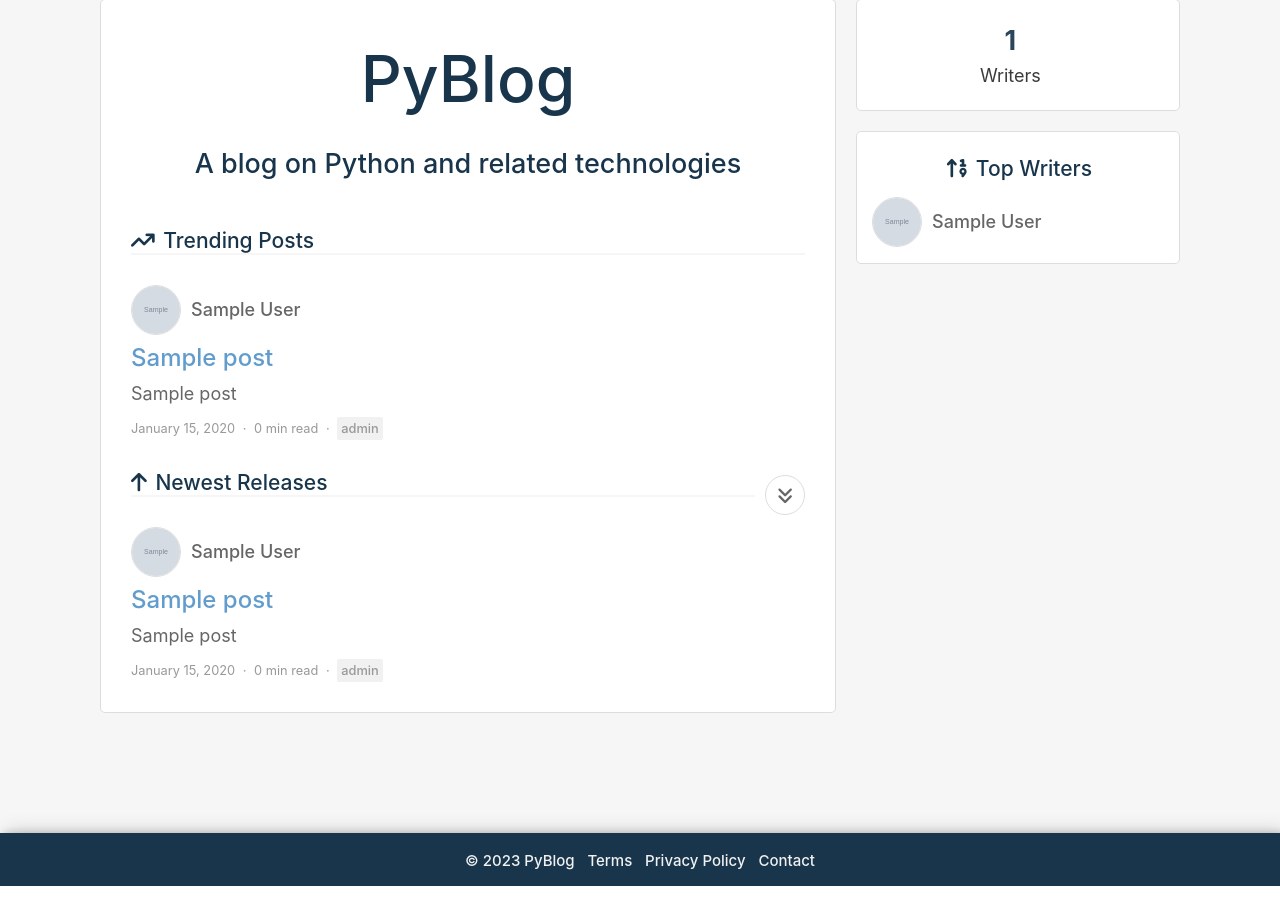
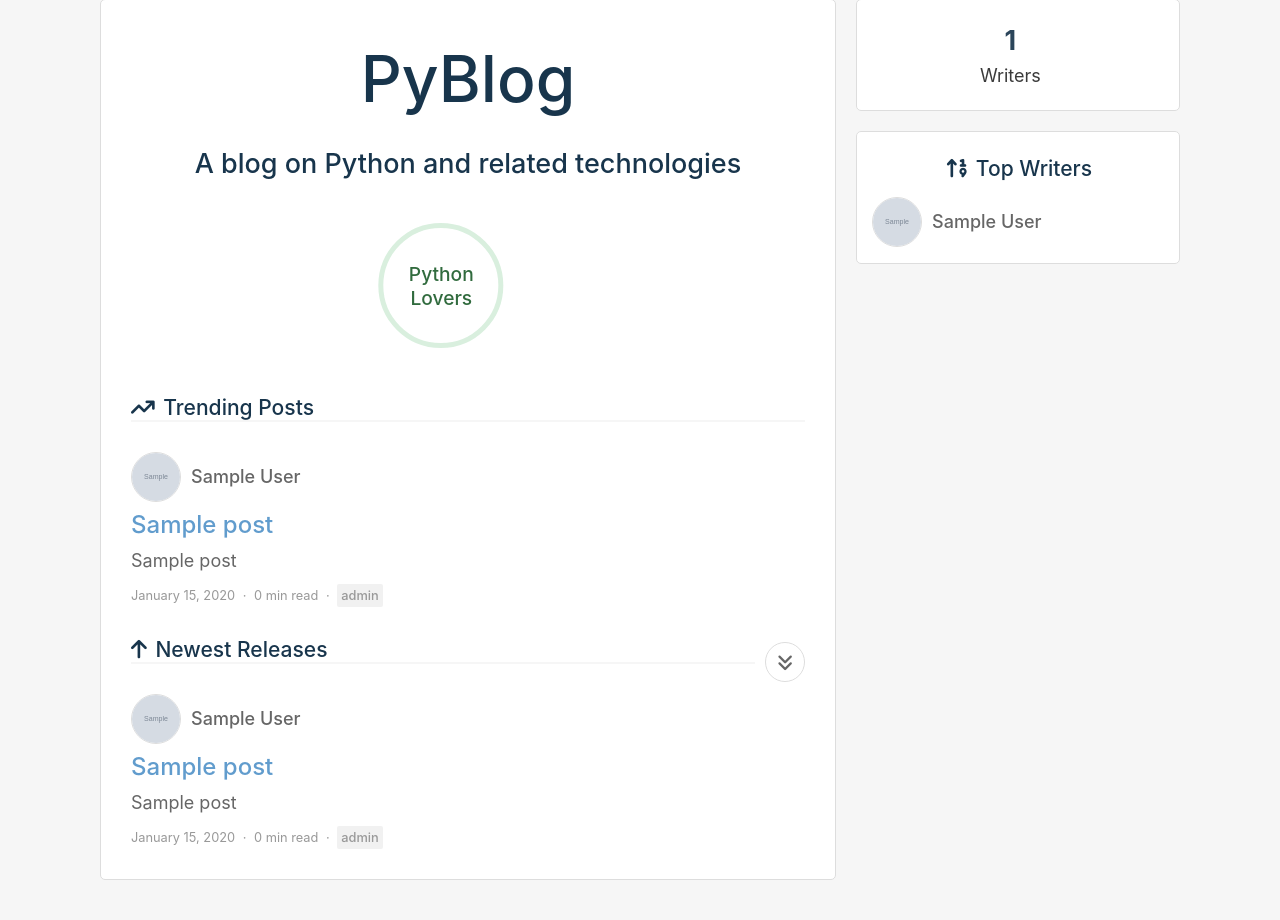
Before and after one commit to mohelhelb/pyblog, a Flask app: page / in a window 1280 px wide. Shown: the part 153-1073 px from the top of the page. Before the commit the page ends 1039 px from the top, so only its background shows below. Run offline with Flask 3, Linux system fonts and the light colour scheme; tables that the repository leaves empty hold one stand-in row (values such as "Sample post"); grey boxes marked "Sample" are stand-in pictures.

Commit message:
Styling: Index page. Index body. Animation

```diff
--- a/pyblog/static/css/style.css
+++ b/pyblog/static/css/style.css
@@ -657,6 +657,112 @@ input[type="submit"].unfollow, input[type="submit"].unbookmark {
   font-weight: 500;
 }
 
+/* In progress */
+
+.slogan .fleft {
+  float: left;
+}
+
+.slogan > div {
+  animation-duration: 15s;
+  animation-iteration-count: infinite;
+  animation-timing-function: ease-in-out;
+}
+
+.slogan div:nth-child(1) {
+  animation-name: pythonBlogger;
+  animation-delay: -5s; /* pythonBlogger keyframe starts at 25% */
+}
+
+.slogan div:nth-child(2) {
+  animation-name: pythonLover;
+  opacity: 0;
+}
+
+.slogan div:nth-child(3) {
+  animation-name: pythonExpert;
+  animation-delay: 5s;
+  opacity: 0;
+}
+
+@keyframes pythonBlogger {
+  0% {
+    transform: translateX(0%);
+    opacity: 0;
+  }
+  25% {
+    transform: translateX(0%);
+    opacity: 0;
+  }
+  50% {
+    transform: translateX(100%);
+    opacity: 1;
+  }
+  75% {
+    transform: translateX(200%);
+    opacity: 0;
+  }
+  100% {
+    transform: translateX(200%);
+    opacity: 0;
+  }
+}
+
+@keyframes pythonLover {
+  0% {
+    transform: translateX(-100%);
+    opacity: 0;
+  }
+  25% {
+    transform: translateX(-100%);
+    opacity: 0;
+  }
+  50% {
+    transform: translateX(0%);
+    opacity: 1;
+  }
+  75% {
+    transform: translateX(100%);
+    opacity: 0;
+  }
+  100% {
+    transform: translateX(100%);
+    opacity: 0;
+  }
+}
+
+@keyframes pythonExpert {
+  0% {
+    transform: translateX(-200%);
+    opacity: 0;
+  }
+  25% {
+    transform: translateX(-200%);
+    opacity: 0;
+  }
+  50% {
+    transform: translateX(-100%);
+    opacity: 1;
+  }
+  75% {
+    transform: translateX(0%);
+    opacity: 0;
+  }
+  100% {
+    transform: translateX(0%);
+    opacity: 0;
+  }
+}
+
+.slogan .circle {
+  width: 115px;
+  height: 115px;
+  outline: 5px solid var(--green-s);
+  border: none;
+  color: var(--green-l);
+  font-size: 1.2rem;
+}
+
 .density {
   visibility: visible;
 }
--- a/pyblog/templates/about.html
+++ b/pyblog/templates/about.html
@@ -2,7 +2,7 @@
 
 {% block content %}
   <section class="card mb-20">
-    <h2 class="mt-40">Lorem ipsum dolor sit amet</h2>
+    <h2 class="mt-40">Lorem ipsum dolor sit</h2>
     <p class="l-height-6 text-muted-dark">
     Stet clita kasd gubergren, no sea takimata sanctus est Lorem ipsum dolor sit amet. Diam voluptua. At vero eos et accusam et justo duo.
     </p>
--- a/pyblog/templates/base.html
+++ b/pyblog/templates/base.html
@@ -16,9 +16,9 @@
   <link rel="stylesheet" href="{{ url_for('static', filename='css/style.css') }}">
 
   {% if title %}
-    <title>pyBlog - {{ title }}</title>
+    <title>PyBlog - {{ title }}</title>
   {% else %}
-    <title>pyBlog</title>
+    <title>PyBlog</title>
   {% endif %}
 </head>
 <body>
--- a/pyblog/templates/index.html
+++ b/pyblog/templates/index.html
@@ -4,6 +4,23 @@
   <section class="card mb-20">
     <h1 class="t-align-center">PyBlog</h1>
     <h2 class="t-align-center mb-48">A blog on Python and related technologies</h2>
+    <div class="div-3 slogan mb-48 clearfix">
+      <div class="fleft width-third t-align-center">
+        <div class="circle">
+          <span class="abs-center">Python Bloggers</span>
+        </div>
+      </div>
+      <div class="fleft width-third t-align-center">
+        <div class="circle">
+          <span class="abs-center">Python Lovers</span>
+        </div>
+      </div>
+      <div class="fleft width-third t-align-center">
+        <div class="circle">
+          <span class="abs-center">Python Experts</span>
+        </div>
+      </div>
+    </div>
 
     <!-- Trending Posts > -->
     {% if trending_posts %}
```
